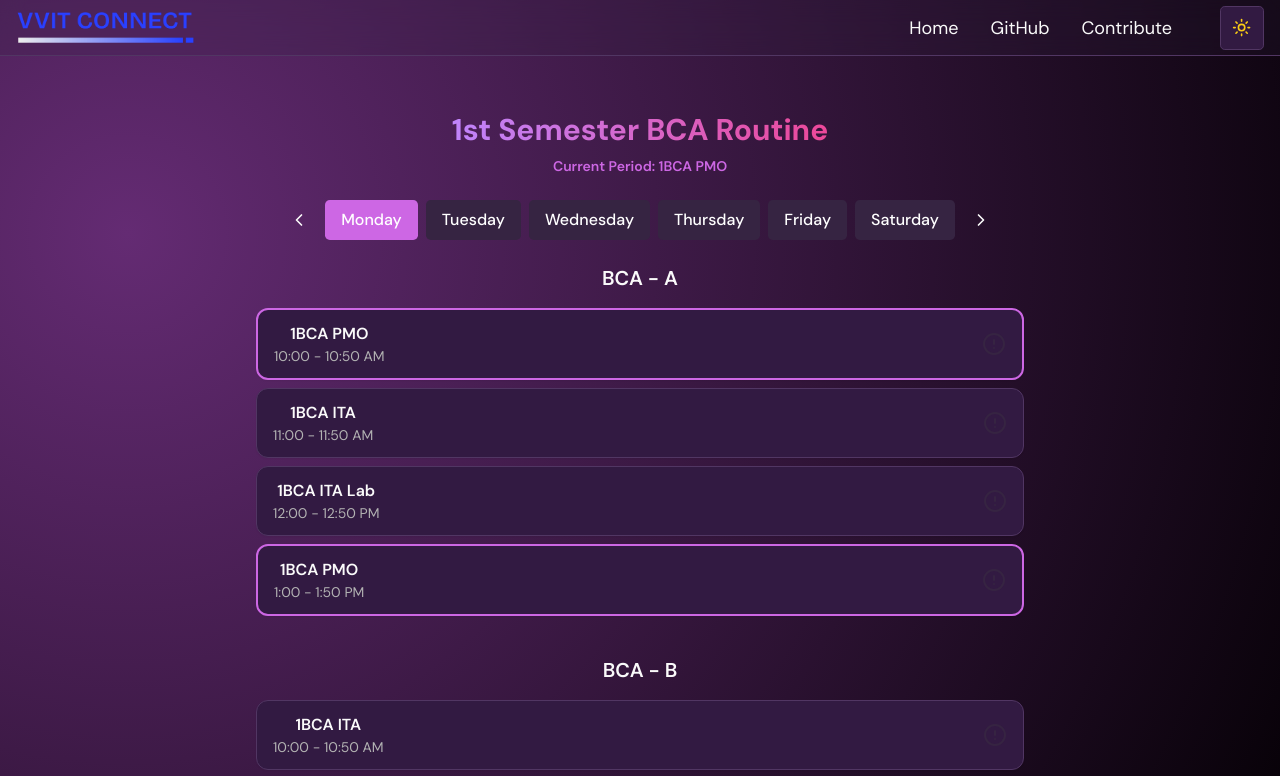
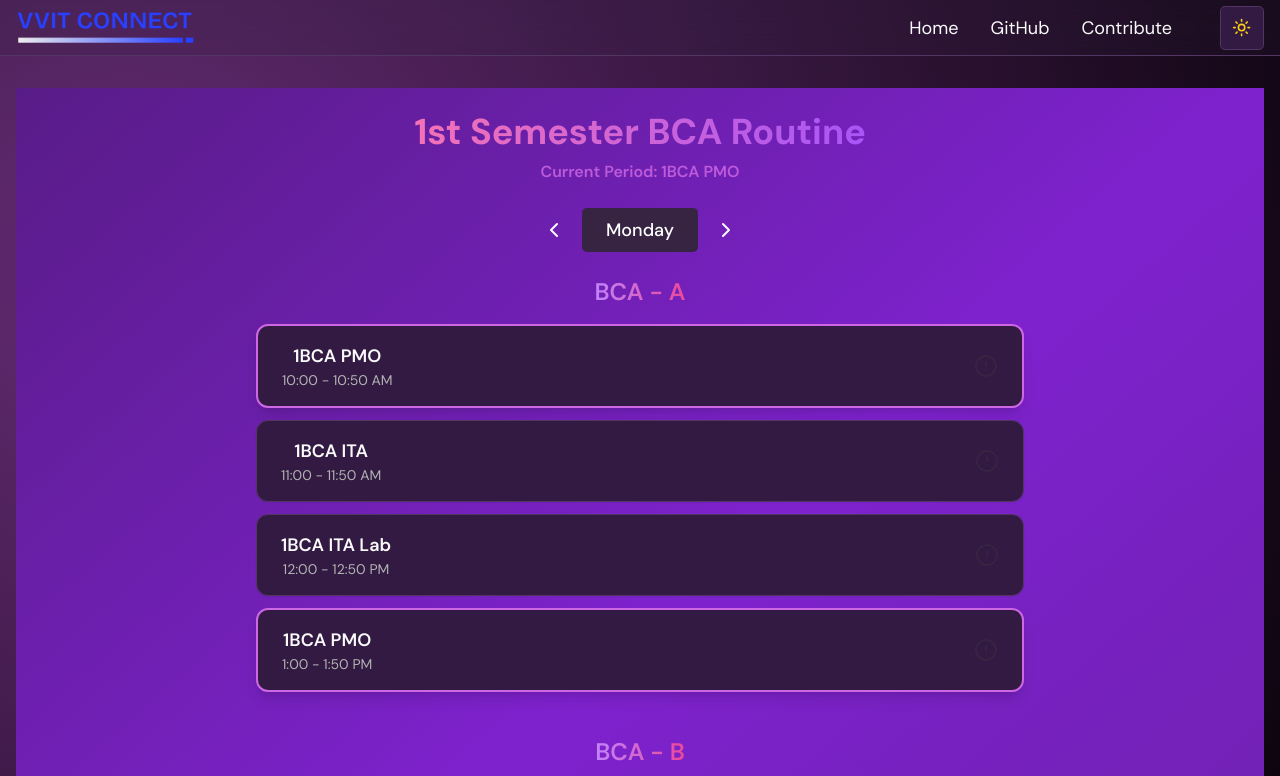
Before and after one commit to pyKinsu/VVITConnect, a Next.js app: page /bba/semester/1/routine in a window 1280 px wide. Shown: the top 776 px of the page. Built offline with nearby package versions, Linux system fonts and the light colour scheme.

Commit message:
Update page.tsx

```diff
--- a/src/app/bba/semester/1/routine/page.tsx
+++ b/src/app/bba/semester/1/routine/page.tsx
@@ -96,10 +96,12 @@ const routineB: Routine = {
   ],
 };
 
+
+
 const days = ["Monday", "Tuesday", "Wednesday", "Thursday", "Friday", "Saturday"];
 
 export default function RoutinePage() {
-  // Set default selected day to current weekday
+  // Default day is current weekday
   const todayIndex = new Date().getDay() - 1; // Sunday=0
   const defaultDay = todayIndex >= 0 && todayIndex <= 5 ? days[todayIndex] : "Monday";
 
@@ -107,14 +109,14 @@ export default function RoutinePage() {
   const [showFullForm, setShowFullForm] = useState<{ [key: string]: boolean }>({});
   const [currentPeriod, setCurrentPeriod] = useState<string | null>(null);
 
-  // Update current period based on time
+  // Auto update current period
   useEffect(() => {
     const checkCurrentPeriod = () => {
       const now = new Date();
       const totalMinutes = now.getHours() * 60 + now.getMinutes();
       const allPeriods = [...routineA[selectedDay] || [], ...routineB[selectedDay] || []];
+      let current: string | null = null;
 
-      let current: string | null = null;
       allPeriods.forEach((period) => {
         const [start, end] = period.time.split(" - ").map((t) => {
           const [h, mPart] = t.split(":");
@@ -143,12 +145,12 @@ export default function RoutinePage() {
     routine[selectedDay]?.map((period) => (
       <div
         key={period.time + period.subject}
-        className={`section-box relative flex items-center justify-between py-3 px-4 mb-2 w-full max-w-3xl ${
-          currentPeriod === period.subject ? "border-2 border-primary" : ""
+        className={`section-box relative flex items-center justify-between py-4 px-6 mb-3 w-full max-w-3xl transition-transform hover:scale-105 ${
+          currentPeriod === period.subject ? "border-2 border-primary shadow-lg" : ""
         }`}
       >
         <div className="flex flex-col">
-          <span className="font-semibold">{period.subject}</span>
+          <span className="font-semibold text-lg">{period.subject}</span>
           <span className="text-sm text-muted-foreground">{period.time}</span>
         </div>
         <button
@@ -158,7 +160,7 @@ export default function RoutinePage() {
           <FiAlertCircle size={24} />
         </button>
         {showFullForm[period.subject] && (
-          <div className="absolute bg-card text-card-foreground p-3 rounded shadow-lg mt-16 text-sm max-w-xs z-50">
+          <div className="absolute top-full left-1/2 transform -translate-x-1/2 mt-2 bg-card text-card-foreground p-3 rounded shadow-lg text-sm z-50 w-max max-w-xs">
             {period.fullForm}
           </div>
         )}
@@ -176,52 +178,44 @@ export default function RoutinePage() {
   };
 
   return (
-    <main className="flex flex-col items-center px-4 py-6 min-h-[80vh]">
+    <main className="flex flex-col items-center px-4 py-6 min-h-screen bg-gradient-to-br from-purple-900 via-purple-700 to-purple-800 text-foreground">
       <header className="text-center mb-6">
-        <h1 className="text-2xl sm:text-3xl font-bold bg-clip-text text-transparent bg-gradient-to-r from-purple-400 to-pink-500">
+        <h1 className="text-3xl sm:text-4xl font-bold bg-clip-text text-transparent bg-gradient-to-r from-pink-400 to-purple-500">
           1st Semester BCA Routine
         </h1>
         {currentPeriod && (
-          <p className="mt-2 text-sm text-primary font-semibold">
+          <p className="mt-2 text-sm sm:text-base text-primary font-semibold animate-pulse">
             Current Period: {currentPeriod}
           </p>
         )}
       </header>
 
-      {/* Day selector with arrows */}
+      {/* Day Selector with Arrows */}
       <div className="flex items-center gap-2 mb-6">
-        <button onClick={prevDay} className="text-xl p-2 rounded hover:bg-muted">
+        <button onClick={prevDay} className="text-2xl p-2 rounded-full hover:bg-muted transition">
           <FiChevronLeft />
         </button>
-        <div className="flex gap-2 overflow-x-auto">
-          {days.map((day) => (
-            <button
-              key={day}
-              onClick={() => setSelectedDay(day)}
-              className={`py-2 px-4 rounded-lg font-medium ${
-                selectedDay === day
-                  ? "bg-primary text-primary-foreground"
-                  : "bg-accent text-accent-foreground"
-              }`}
-            >
-              {day}
-            </button>
-          ))}
-        </div>
-        <button onClick={nextDay} className="text-xl p-2 rounded hover:bg-muted">
+        <span className="px-6 py-2 rounded-lg bg-accent text-accent-foreground font-medium text-lg">
+          {selectedDay}
+        </span>
+        <button onClick={nextDay} className="text-2xl p-2 rounded-full hover:bg-muted transition">
           <FiChevronRight />
         </button>
       </div>
 
       {/* Section A */}
       <section className="mb-8 w-full flex flex-col items-center">
-        <h2 className="text-xl font-semibold mb-4">BCA - A</h2>
+        <h2 className="text-2xl font-semibold mb-4 bg-clip-text text-transparent bg-gradient-to-r from-purple-400 to-pink-500">
+          BCA - A
+        </h2>
         {renderRoutine(routineA)}
       </section>
 
       {/* Section B */}
       <section className="w-full flex flex-col items-center">
-        <h2 className="text-xl font-semibold mb-4">BCA - B</h2>
+        <h2 className="text-2xl font-semibold mb-4 bg-clip-text text-transparent bg-gradient-to-r from-purple-400 to-pink-500">
+          BCA - B
+        </h2>
         {renderRoutine(routineB)}
       </section>
     </main>
```
